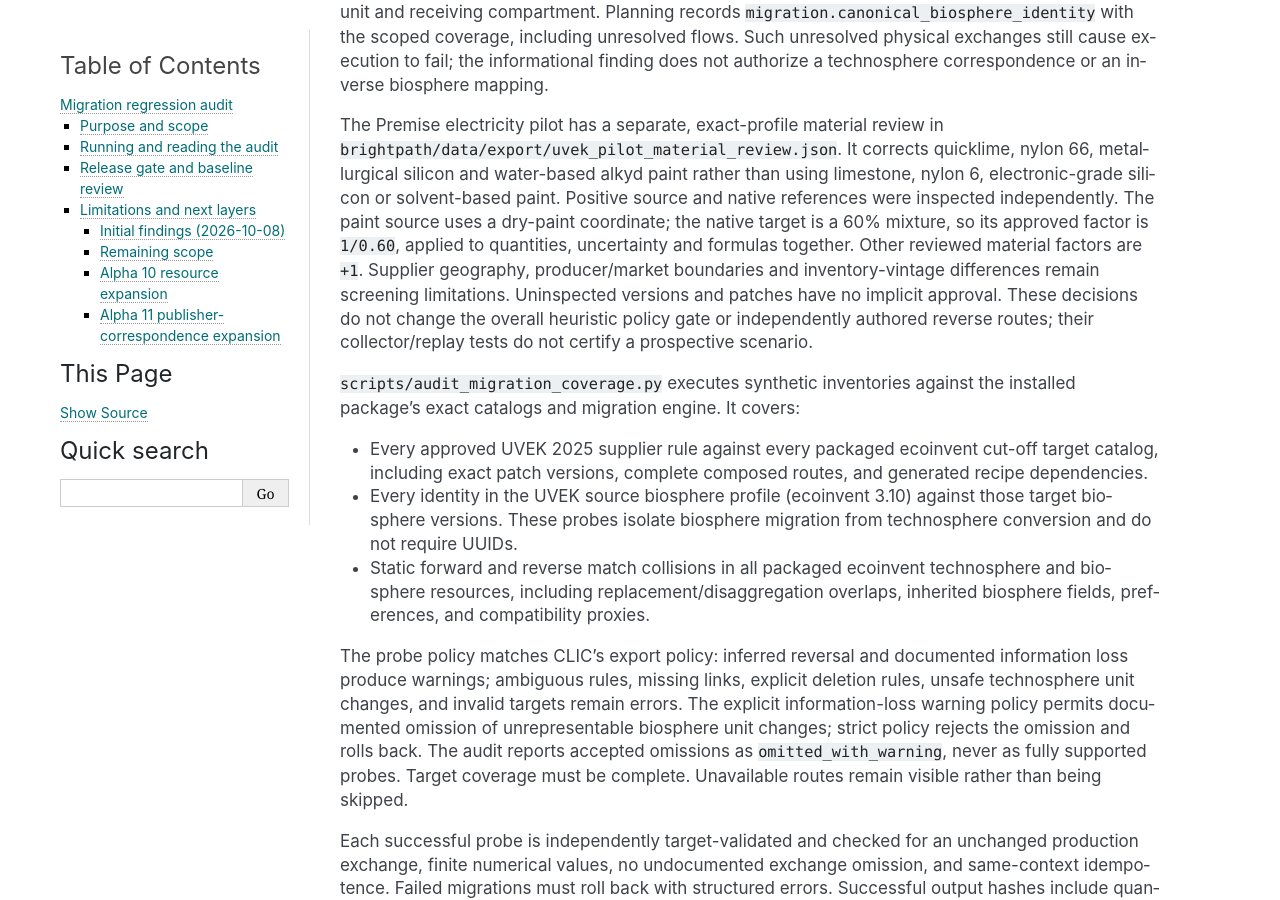
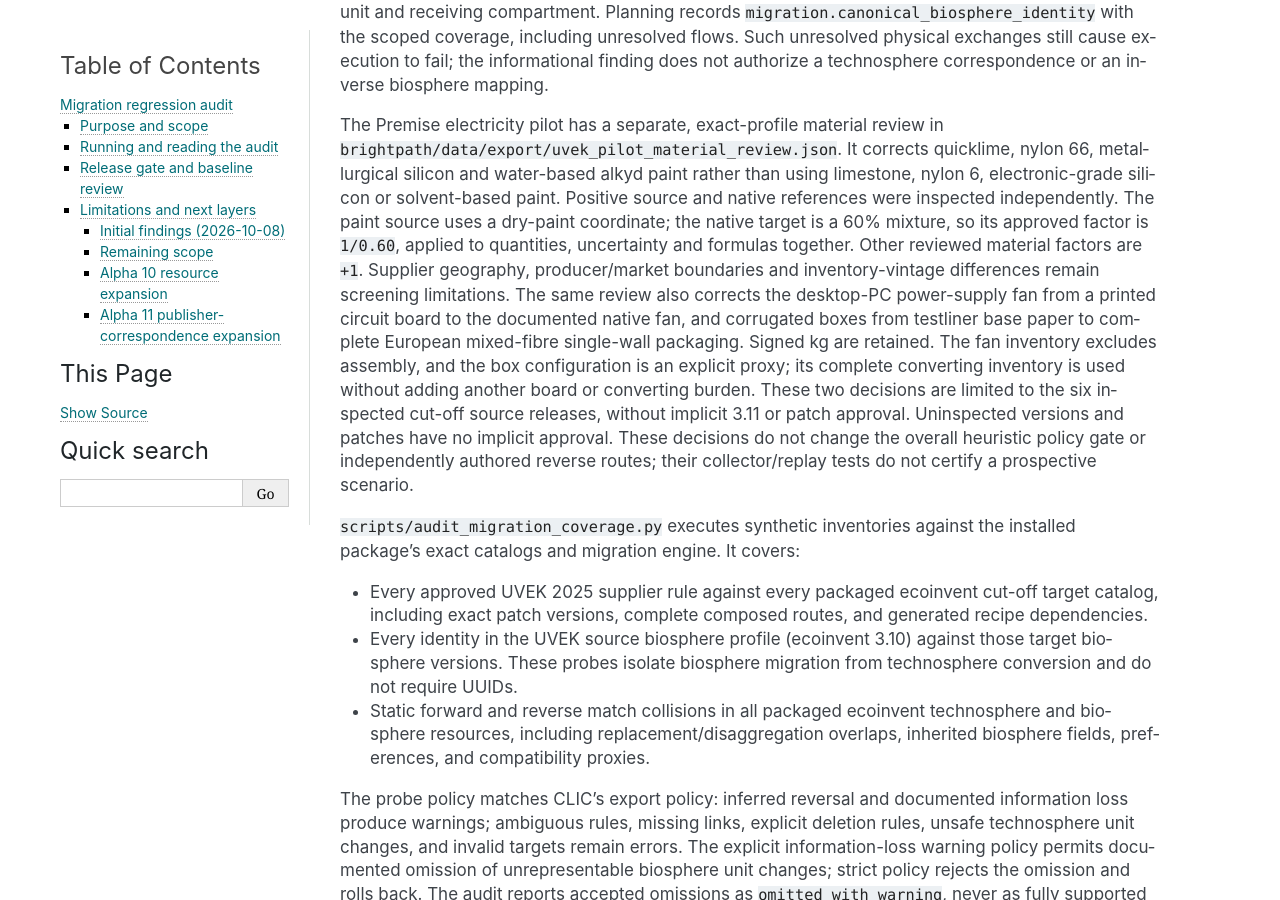
Before and after one commit to romainsacchi/brightpath, a Sphinx documentation site: the page built from docs/migration-audit.rst, in a window 1280 px wide and 900 px high, scrolled down 344 px. Built offline with Sphinx 7.4.7, drawn with Linux system fonts in a browser that asks for light colours; pages that are not in the unit, such as notebooks, are missing from menus.

Commit message:
Correct reviewed UVEK fan and corrugated box correspondences

```diff
--- a/docs/migration-audit.rst
+++ b/docs/migration-audit.rst
@@ -26,6 +26,13 @@ uses a dry-paint coordinate; the native target is a 60% mixture, so its approved
 factor is ``1/0.60``, applied to quantities, uncertainty and formulas together.
 Other reviewed material factors are ``+1``. Supplier geography, producer/market
 boundaries and inventory-vintage differences remain screening limitations.
+The same review also corrects the desktop-PC power-supply fan from a printed
+circuit board to the documented native fan, and corrugated boxes from testliner
+base paper to complete European mixed-fibre single-wall packaging. Signed kg
+are retained. The fan inventory excludes assembly, and the box configuration
+is an explicit proxy; its complete converting inventory is used without adding
+another board or converting burden. These two decisions are limited to the six
+inspected cut-off source releases, without implicit 3.11 or patch approval.
 Uninspected versions and patches have no implicit approval. These decisions do
 not change the overall heuristic policy gate or independently authored reverse
 routes; their collector/replay tests do not certify a prospective scenario.
```
Also changed, not shown: 5 other files.
